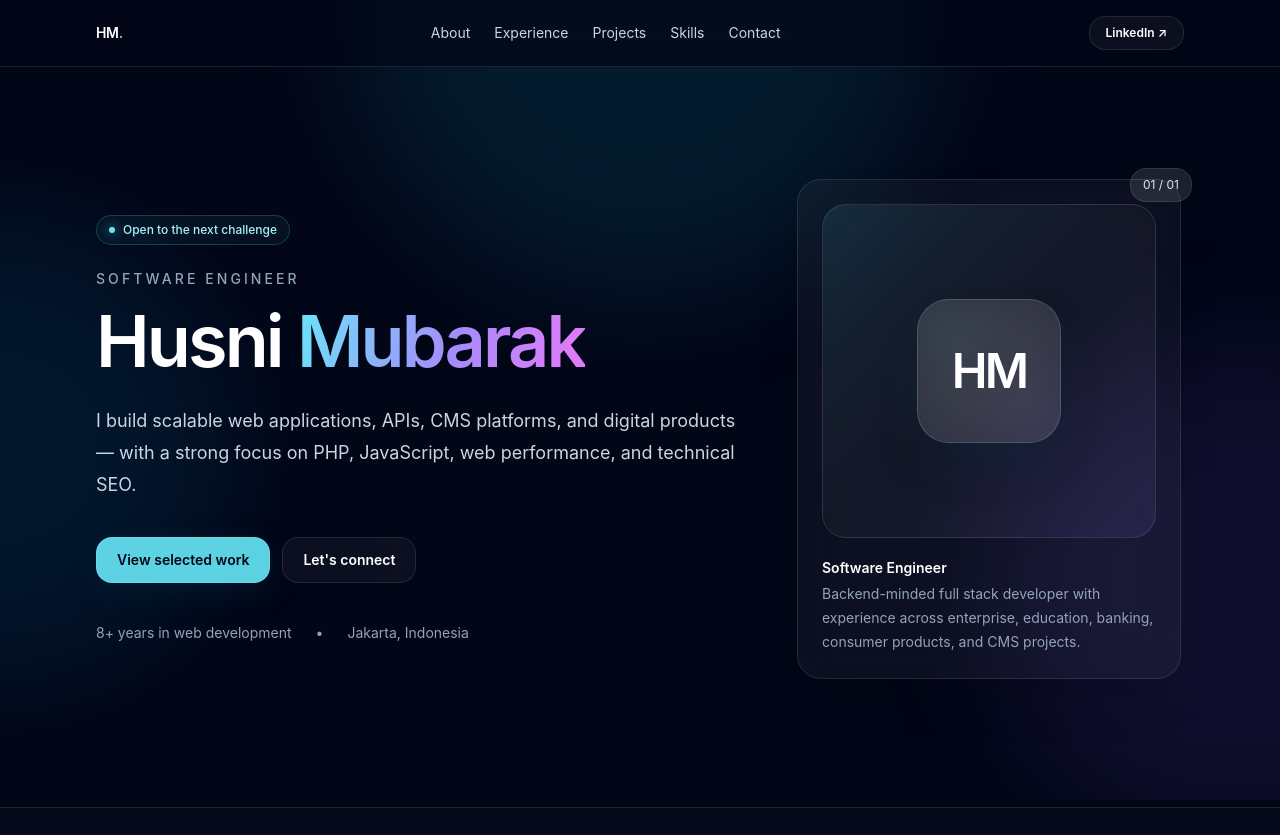
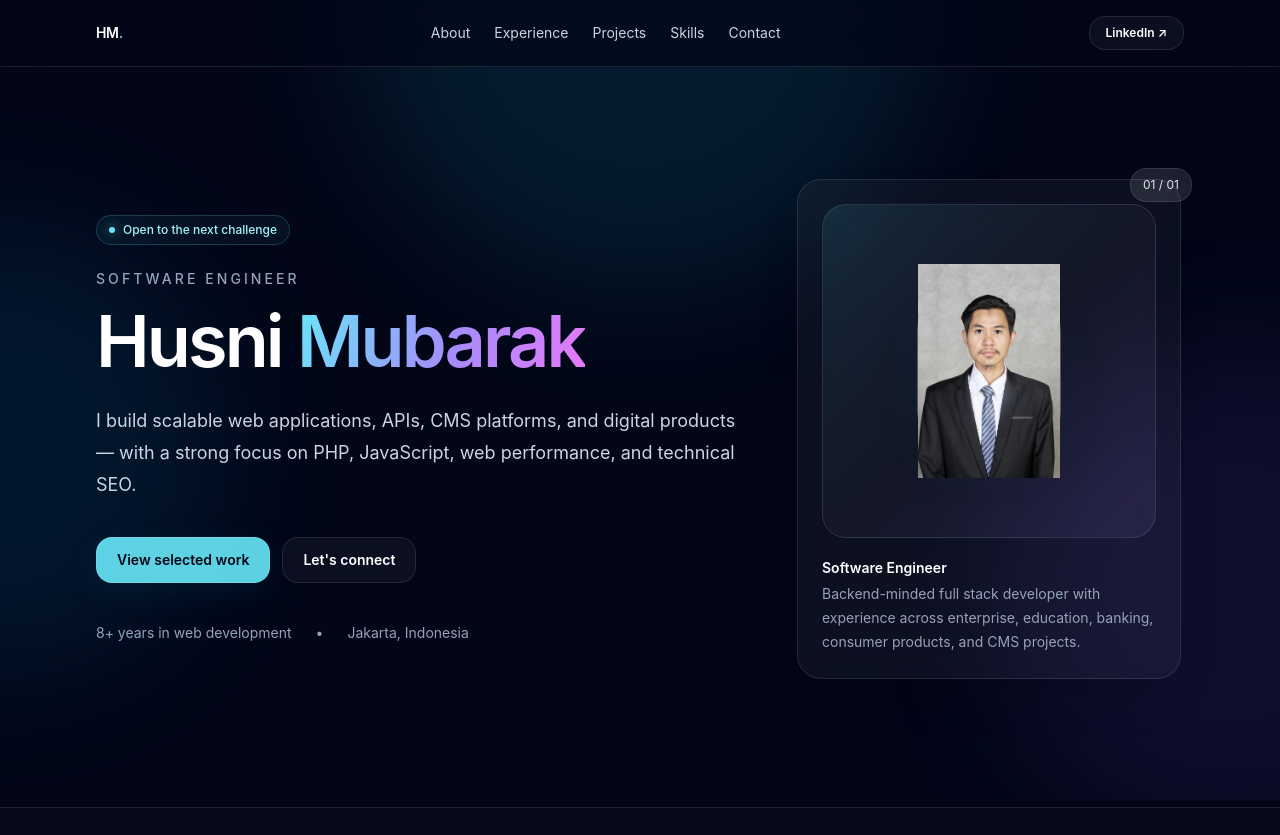
Before and after one commit to husnimubarak-dev/husnimubarak-dev.github.io, a plain HTML site: page index.html in a window 1280 px wide. Shown: the top 835 px of the page. Drawn offline with nearby package versions, Linux system fonts and the light colour scheme.

Commit message:
update foto

```diff
--- a/index.html
+++ b/index.html
@@ -81,7 +81,7 @@
           <div class="absolute -right-3 -top-3 rounded-2xl border border-white/10 bg-white/10 px-3 py-2 text-xs text-slate-200 backdrop-blur-xl">01 / 01</div>
           <div class="flex aspect-square items-center justify-center rounded-3xl border border-white/10 bg-gradient-to-br from-cyan-300/10 via-white/[.03] to-violet-400/10">
             <div class="flex h-36 w-36 items-center justify-center rounded-[2rem] border border-white/15 bg-white/10 text-5xl font-semibold tracking-[-.06em] text-white shadow-2xl shadow-cyan-950/30 backdrop-blur-xl">
-              HM
+              <img src="/assets/images/husni-photo.jpg" alt="Foto Husni Mubarak" title="Foto Husni Mubarak" srcset="/assets/images/husni-photo.jpg">
             </div>
           </div>
           <div class="mt-5">
```
